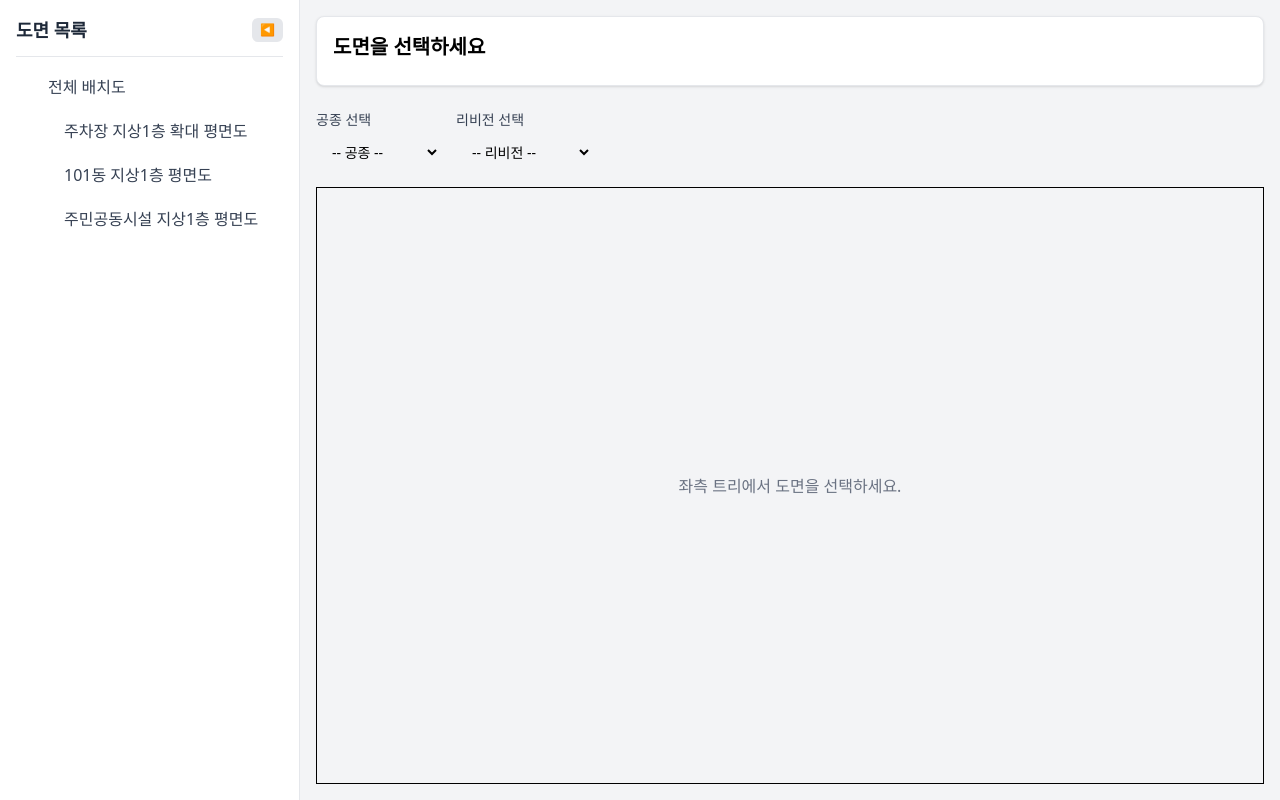
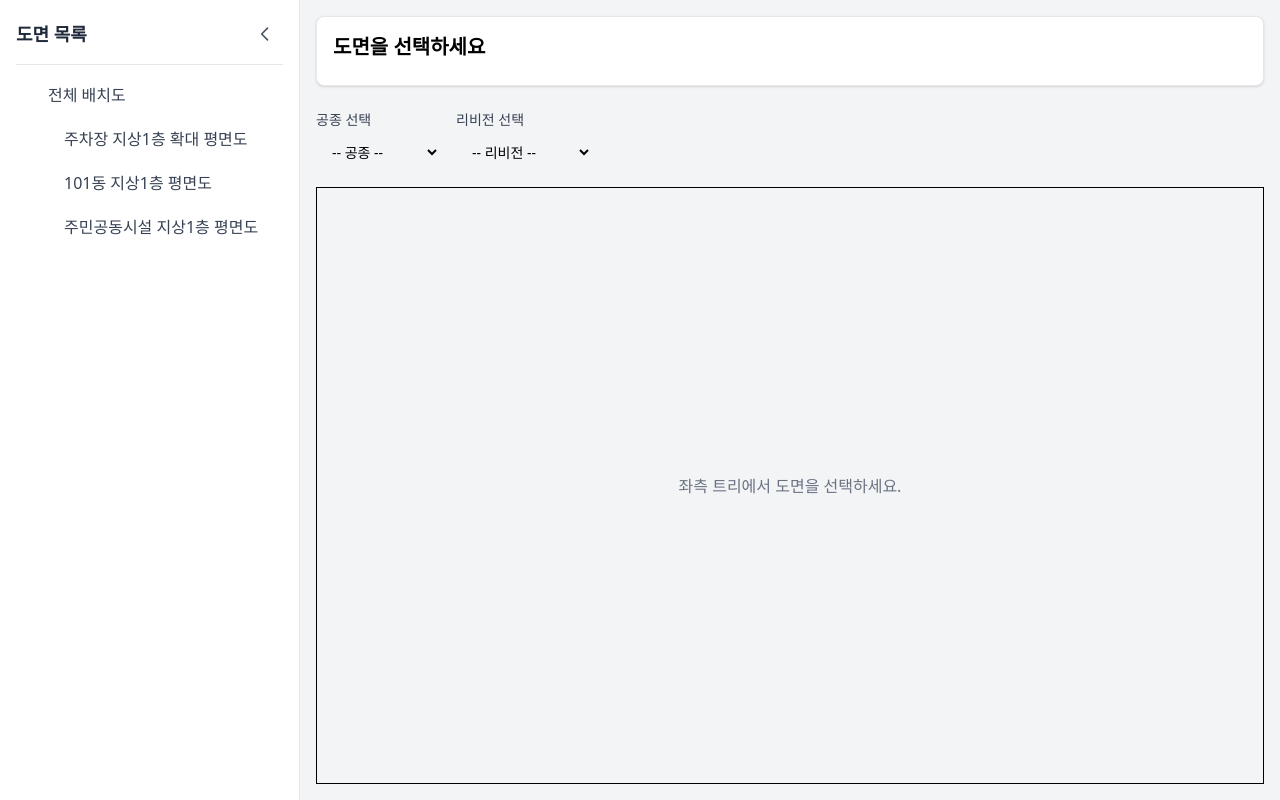
Before and after one commit to HA-SEUNG-JEONG/timwork-frontend-assignment, a React (Vite) app: page / in a window 1280 px wide. Built offline with nearby package versions, Linux system fonts and the light colour scheme.

Commit message:
refactor: 사이드바 닫기 버튼 아이콘 개선

```diff
--- a/src/components/Navigation/TreeView.tsx
+++ b/src/components/Navigation/TreeView.tsx
@@ -47,16 +47,29 @@ export const TreeView = () => {
 
 	return (
 		<div className="w-[300px] flex flex-col p-4 border-r border-gray-200 h-screen overflow-y-auto bg-white shadow-sm">
-			<h2 className="text-lg font-semibold text-gray-800 border-b border-gray-200 pb-3 mb-2 flex justify-between items-center">
-				도면 목록
+			<div className="flex items-center justify-between border-b border-gray-200 pb-3 mb-2">
+				<h2 className="text-lg font-semibold text-gray-800">도면 목록</h2>
 				<button
 					onClick={toggleSidebar}
-					className="px-2 py-1 bg-gray-200 text-gray-700 rounded-md text-xs font-medium hover:bg-gray-300 transition-colors"
-					title="사이드바 숨기기"
+					className="p-2 text-gray-600 hover:text-gray-800 hover:bg-gray-100 rounded-md transition-colors"
+					title="사이드바 닫기"
+					aria-label="사이드바 닫기"
 				>
-					◀
+					<svg
+						className="w-5 h-5"
+						fill="none"
+						stroke="currentColor"
+						viewBox="0 0 24 24"
+					>
+						<path
+							strokeLinecap="round"
+							strokeLinejoin="round"
+							strokeWidth={2}
+							d="M15 19l-7-7 7-7"
+						/>
+					</svg>
 				</button>
-			</h2>
+			</div>
 			{normalizedData.map((node) => (
 				<TreeViewNode key={node.id} node={node} />
 			))}
```
